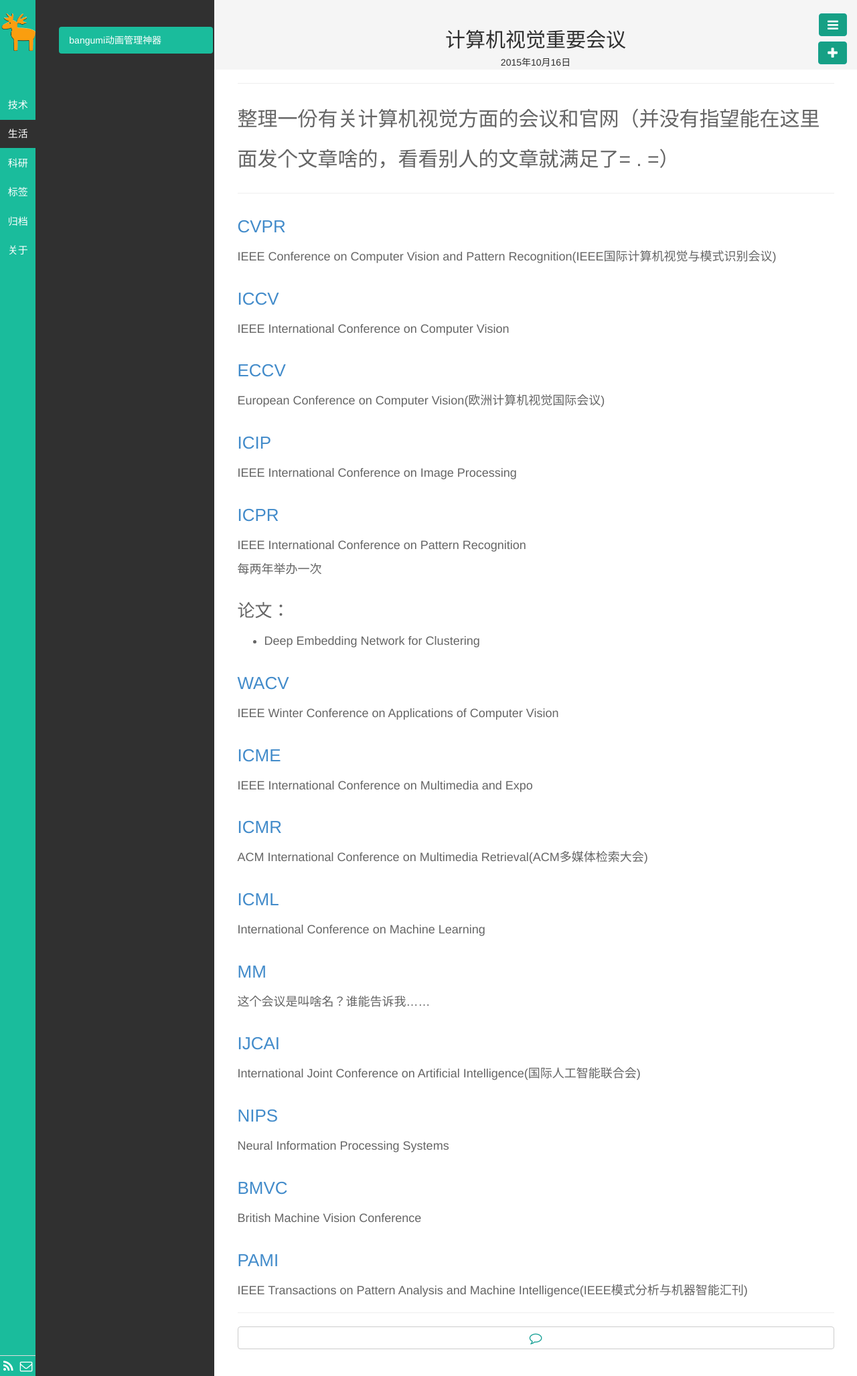
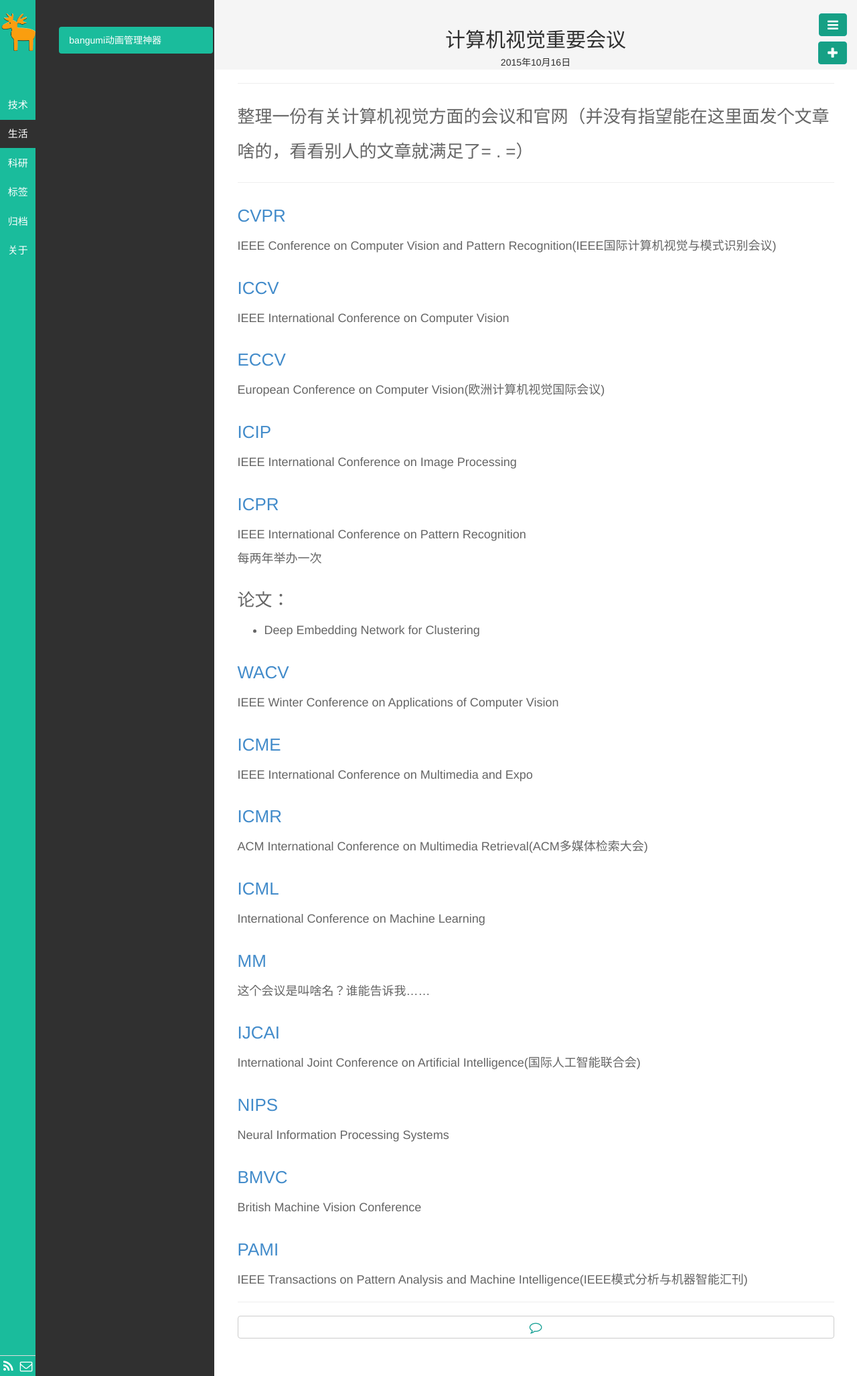
Before and after one commit to igiter/igiter.github.io, a Jekyll site: the page built from _posts/科研/2015-10-16-conferences.md, in a window 1280 px wide. Shown: the whole page at 67% size. Built offline with Jekyll 4.4.1, drawn with Linux system fonts in a browser that asks for light colours; Markdown is read by kramdown in place of the engine named in the settings.

Commit message:
字体调整

```diff
--- a/_posts/科研/2015-10-16-conferences.md
+++ b/_posts/科研/2015-10-16-conferences.md
@@ -4,7 +4,7 @@
 category: 科研
 tags: 计算机视觉 论文
 ---
-##整理一份有关计算机视觉方面的会议和官网（并没有指望能在这里面发个文章啥的，看看别人的文章就满足了= . =）
+###整理一份有关计算机视觉方面的会议和官网（并没有指望能在这里面发个文章啥的，看看别人的文章就满足了= . =）
 -----
 
 ###[CVPR](http://www.pamitc.org/)
```
